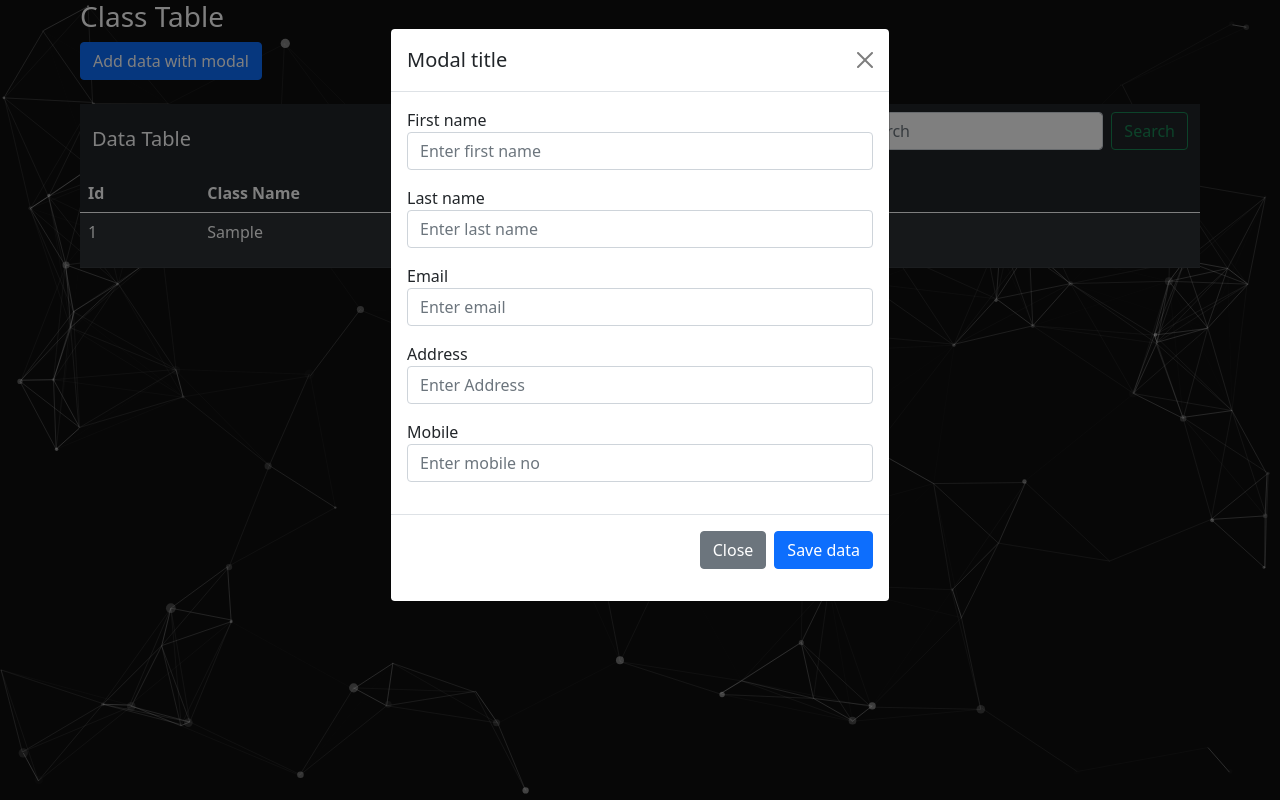
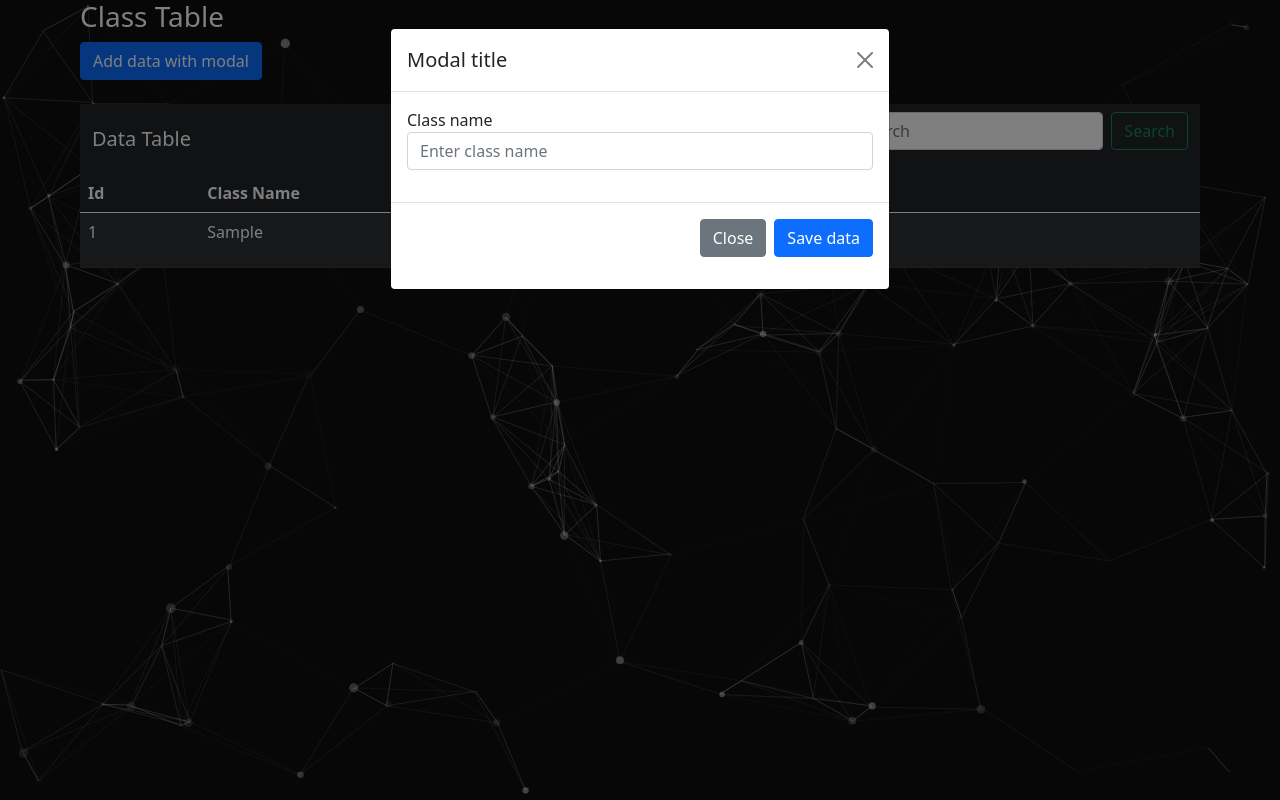
Before and after one commit to Sabbir-Rahman/School-Management-System, a Laravel app: page /admin/class in a window 1280 px wide, after a click on "Add data with modal". Run offline with Laravel 8, Linux system fonts and the light colour scheme; tables that the repository leaves empty hold one stand-in row (values such as "Sample post"); data that the repository does not hold is empty; some libraries are stand-ins or nearby versions.

Commit message:
data saved with modal and retrieve

```diff
--- a/app/Http/Controllers/adminClass.php
+++ b/app/Http/Controllers/adminClass.php
@@ -13,4 +13,23 @@ class adminClass extends Controller
         $data = classTable::all();
         return view('admin\adminClass',['class'=>$data]);
     }
+
+    function addData(Request $request){
+
+        $this->validate($request,[
+            'class' => 'required',
+        ]);
+
+        $cls = new classTable();
+        $cls->class = $request->input('class');
+
+        $query = $cls->save();
+
+        if($query)
+            return redirect('/admin/class')->with('success','Data Saved');
+        else
+            return "Data not insert";
+
+
+    }
 }
--- a/resources/views/admin/adminClass.blade.php
+++ b/resources/views/admin/adminClass.blade.php
@@ -19,41 +19,20 @@
                 <button type="button" class="btn-close" data-bs-dismiss="modal" aria-label="Close"></button>
             </div>
 
-            <form action="store" method="POST">
-
-                {{csrf_field()}}
+            <form action="addClass" method="POST">
+                @csrf
                 <div class="modal-body">
 
                     <div class="mb-3">
-                        <label>First name</label>
-                        <input type="text" name="fname" class="form-control" placeholder="Enter first name">
-
-                    </div>
-                    <div class="mb-3">
-                        <label>Last name</label>
-                        <input type="text" name="lname" class="form-control" placeholder="Enter last name">
-
-                    </div>
-                    <div class="mb-3">
-                        <label>Email</label>
-                        <input type="email" name="email" class="form-control" placeholder="Enter email">
-
-                    </div>
-                    <div class="mb-3">
-                        <label>Address</label>
-                        <input type="text" name="address" class="form-control" placeholder="Enter Address">
-
-                    </div>
-                    <div class="mb-3">
-                        <label>Mobile</label>
-                        <input type="number" name="mobile" class="form-control" placeholder="Enter mobile no">
+                        <label>Class name</label>
+                        <input type="text" name="class" class="form-control" placeholder="Enter class name">
 
                     </div>
 
                 </div>
                 <div class="modal-footer">
                     <button type="button" class="btn btn-secondary" data-bs-dismiss="modal">Close</button>
-                    <button type="submit" class="btn btn-primary">Save data</button>
+                    <button type="submit"  class="btn btn-primary">Save data</button>
                 </div>
             </form>
         </div>
@@ -93,7 +72,7 @@
     <nav class="navbar navbar-dark bg-dark">
         <div class="container-fluid">
             <a class="navbar-brand">Data Table</a>
-            <form action="search" method="POST" class="d-flex">
+            <form action="" method="POST" class="d-flex">
                 @csrf
                 <input class="form-control me-2" type="search" name="search_data" placeholder="Search"
                        aria-label="Search">
@@ -113,8 +92,8 @@
                 <td scope="row">{{$cls['id']}}</td>
                 <td scope="row">{{$cls['class']}}</td>
                 <td scope="row">
-                    <a href="{{route('form.edit',$employee->id)}}" class="btn btn-primary">EDIT</a>
-                    <a href="{{route('delete',$employee->id)}}" class="btn btn-danger">DELETE</a>
+                    <a href="" class="btn btn-primary">EDIT</a>
+                    <a href="" class="btn btn-danger">DELETE</a>
                 </td>
             </tr>
         @endforeach
--- a/routes/web.php
+++ b/routes/web.php
@@ -83,11 +83,11 @@ Route::get('showRecords',function (){
 })->name('showRecord') ;
 
 
-Route::get('loginMysql',[UserAuth::class,'login']);
 Route::get('studentSignUp',[StudentAuth::class,'signUp'])->name('studentSignUp');
 Route::post('create',[StudentAuth::class,'create'])->name('studentcreate');
+
 Route::get('admin/class',[adminClass::class,'index'])->name('admin.class');
-
+Route::post('admin/addClass',[adminClass::class,'addData'])->name('addClass');
 
 
 
@@ -98,12 +98,3 @@ Route::post('motherSignUpCreate',[motherSignUp::class,'create'])->name('motherCr
 Route::post('loginCheck',[login::class,'loginCheck'])->name('loginCheck');
 
 Route::post('teacherSigningUp',[teacherAuth::class,'addData'])->name('teacherSigningUp');
-
-
-
-Route::post('check',[UserAuth::class,'check'])->name('auth.check');
-
-
-
-
-//hello sabbir.
```
